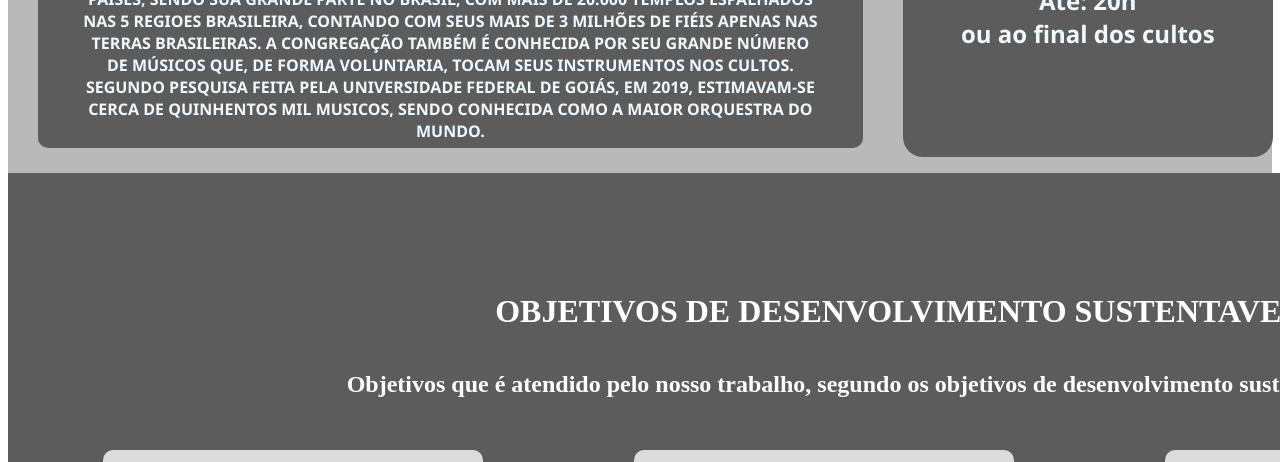
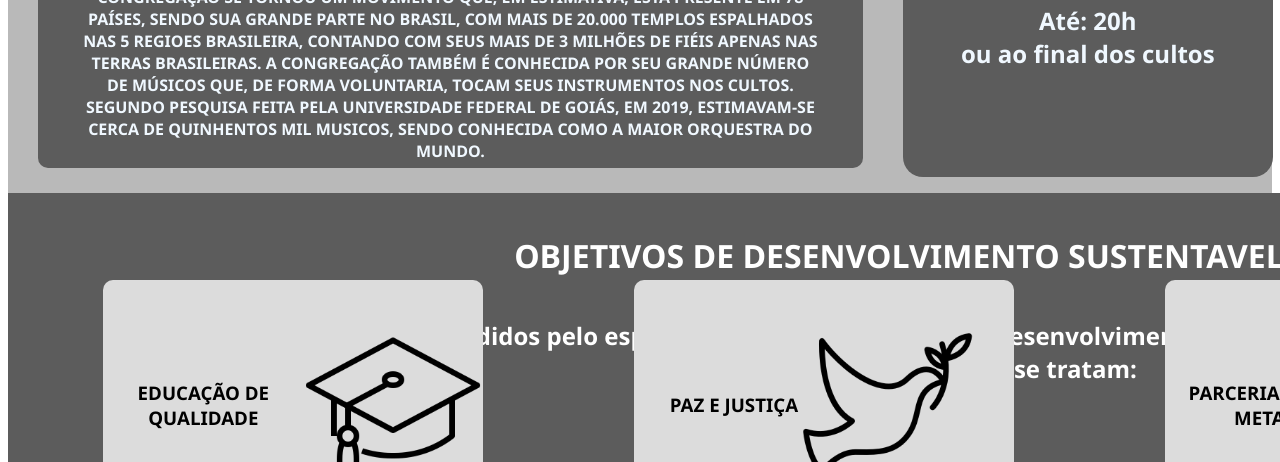
Before and after one commit to ryangsantos2/CCBKIDS2, a website: page public/index.html in a window 1280 px wide. Shown: the part 1345-1807 px from the top of the page. Drawn offline with Linux system fonts and the light colour scheme.

Commit message:
correções de gramática nos textos da home e padronização de fonte Segoe UI serifada

```diff
--- a/public/css/onepage.css
+++ b/public/css/onepage.css
@@ -1,4 +1,6 @@
-
+body{
+    font-family: 'Segoe UI', Tahoma, Geneva, Verdana, sans-serif;
+}
 /* NAV BAR */
 
 .nav {
@@ -60,7 +62,7 @@ nav ul li {
 .home {
     background-color: rgb(185, 185, 185);
     width: 100%;
-    height: 430px;
+    height: 450px;
     display: flex;
     font-family: 'Lucida Sans', 'Lucida Sans Regular', 'Lucida Grande', 'Lucida Sans Unicode',
         Geneva, Verdana, sans-serif;
@@ -68,7 +70,6 @@ nav ul li {
 
 .home-direita {
     width: 50%;
-
 }
 
 .home-direita h1 {
@@ -91,7 +92,7 @@ nav ul li {
     width: 90%;
     height: 100%;
     margin-left: 50px;
-
+    margin-bottom: 40px;
 }
 
 .texto-home {
@@ -108,7 +109,6 @@ nav ul li {
     width: 100%;
     height: 430px;
     color: aliceblue;
-
 }
 
 .sobre-esquerda {
@@ -230,10 +230,14 @@ nav ul li {
 .onu {
     background-color: rgb(92, 92, 92);
     width: 199vh;
-    height: 500px;
+    height: 550 px;
     display: flex;
     flex-wrap: wrap;
     padding: 20px;
+}
+
+.onu h2{
+    text-align: center;
 }
 
 .card2, .card3, .card4, .hidden2, .hidden3, .hidden4 {
--- a/public/index.html
+++ b/public/index.html
@@ -102,8 +102,8 @@
                 OBJETIVOS DE DESENVOLVIMENTO SUSTENTAVEL
             </h1>
             <h2>
-                Objetivos que é atendido pelo nosso trabalho, segundo os objetivos de desenvolvimento sustentavel da
-                ONU:
+                Objetivos que são atendidos pelo espaço, segundo os objetivos de desenvolvimento sustentavel da
+                ONU, basta clicar nos icones para saber do que se tratam:
             </h2>
         </div>
         <div class="container2">
```
